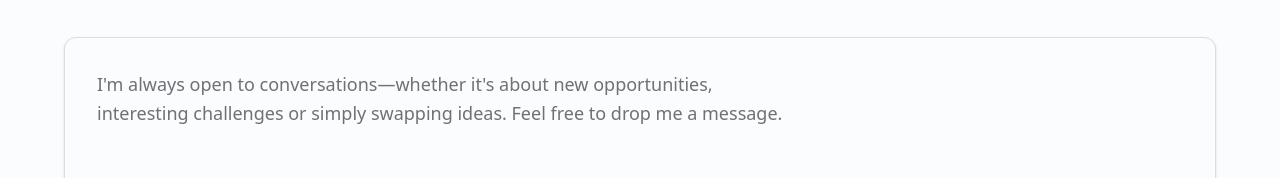
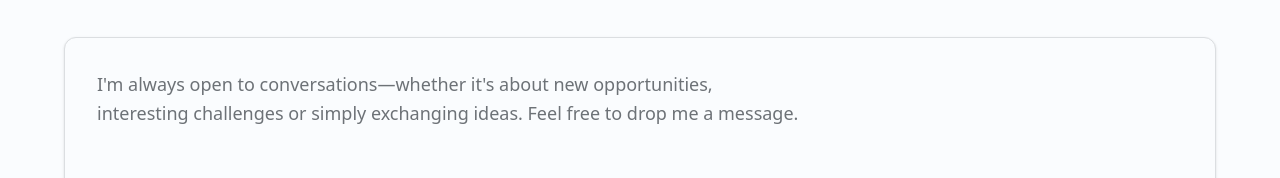
Before and after one commit to theodamia/theodamia.dev, a Next.js app: page / in a window 1280 px wide. Shown: the part 3834-4012 px from the top of the page. Built offline with nearby package versions, Linux system fonts and the light colour scheme.

Commit message:
Wording change

```diff
--- a/components/contact.tsx
+++ b/components/contact.tsx
@@ -74,7 +74,7 @@ export function Contact() {
           <Card className='p-8'>
             <p className='text-muted-foreground mb-8 text-lg leading-relaxed text-balance'>
               I'm always open to conversations—whether it's about new opportunities, interesting
-              challenges or simply swapping ideas. Feel free to drop me a message.
+              challenges or simply exchanging ideas. Feel free to drop me a message.
             </p>
             <div className='flex flex-col gap-4 sm:flex-row'>
               <Button asChild size='lg' className='w-full sm:flex-1'>
```
